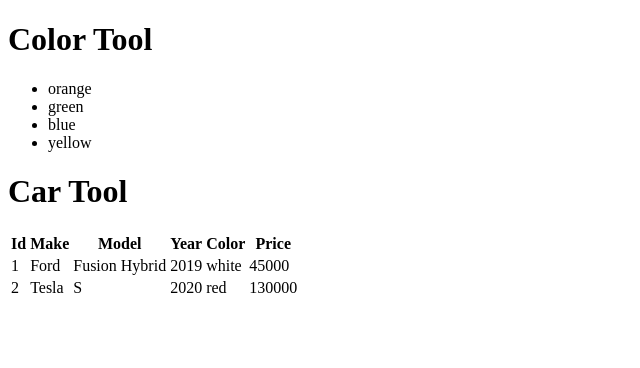
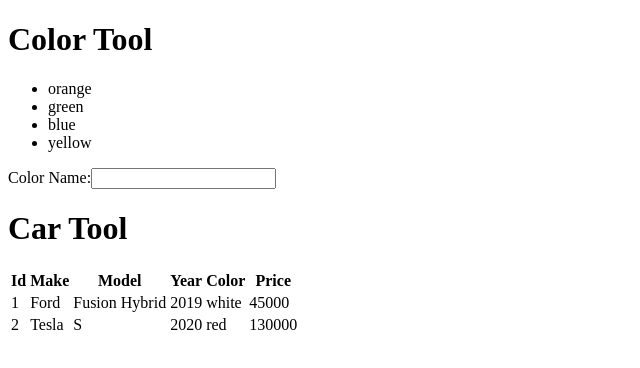
Before and after one commit to t4d-classes/react_05272020, a React (Create React App) app in the folder demo-app/: page / in a window 1280 px wide. Shown: the top 368 px of the page, without its empty margins (0-640 px from the left). Built offline with nearby package versions, Linux system fonts and the light colour scheme.

Commit message:
add code demos

```diff
--- a/demo-app/src/components/ColorTool.js
+++ b/demo-app/src/components/ColorTool.js
@@ -1,13 +1,58 @@
-import React from 'react';
+import React, { useState } from 'react';
 
 import { ToolHeader } from './ToolHeader';
 import { ItemList } from './ItemList';
 
 export const ColorTool = (props) => {
 
+  // const colorFormStateArray = useState({
+  //   colorName: '',
+  //   colorHexcode: '',
+  // });
+
+  // // const colorFormStateData = colorFormStateArray[0];
+  // // const colorFormStateUpdateFn = colorFormStateArray[1];
+
+
+  // const [ colorFormStateData, colorFormStateUpdateFn ] = colorFormStateArray;
+
+  const [
+    colorForm, // state data
+    setColorForm, // update function - update the state, and trigger the re-render
+  ] = useState({
+    colorName: '',
+    colorHexcode: '',
+  } /* initial value of the state, it is only used on the first render */);
+
+  const change = (e) => {
+
+    setColorForm({
+      ...colorForm, // copy all of the properties into the new object
+      // code which will update the one properties (field) I am typing into
+
+      // colorName: e.target.value,
+
+      // computed property, the expression within the square braces is evaluation,
+      // and the result is the name of the property
+      // which will be updated
+      [ e.target.name ]: e.target.value,
+    });
+
+  };
+
+  console.log(colorForm);
+
   return <>
     <ToolHeader headerText="Color Tool" />
     <ItemList items={props.colors} />
+
+    <form>
+      <div>
+        <label htmlFor="color-name-input">Color Name:</label>
+        <input type="text" id="color-name-input" name="colorName" value={colorForm.colorName} onChange={change} />
+      </div>
+    </form>
+
   </>;
 
 };
```
Also changed, not shown: demo-app/exercises/exercise-6.md (added, +9 -0 lines).
